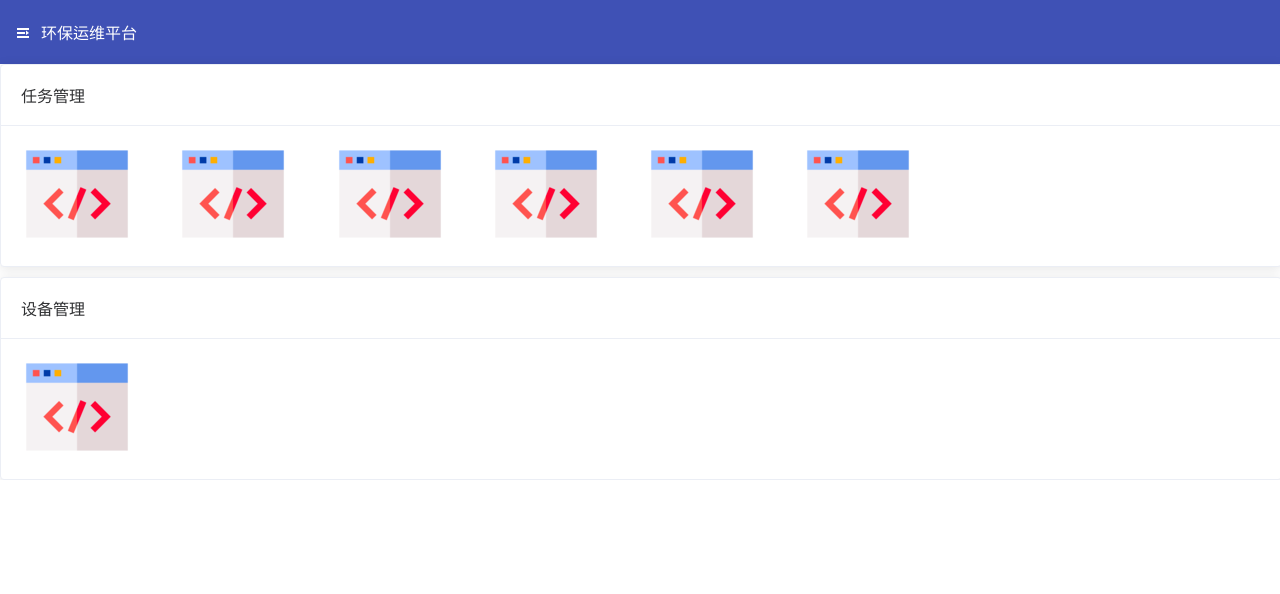
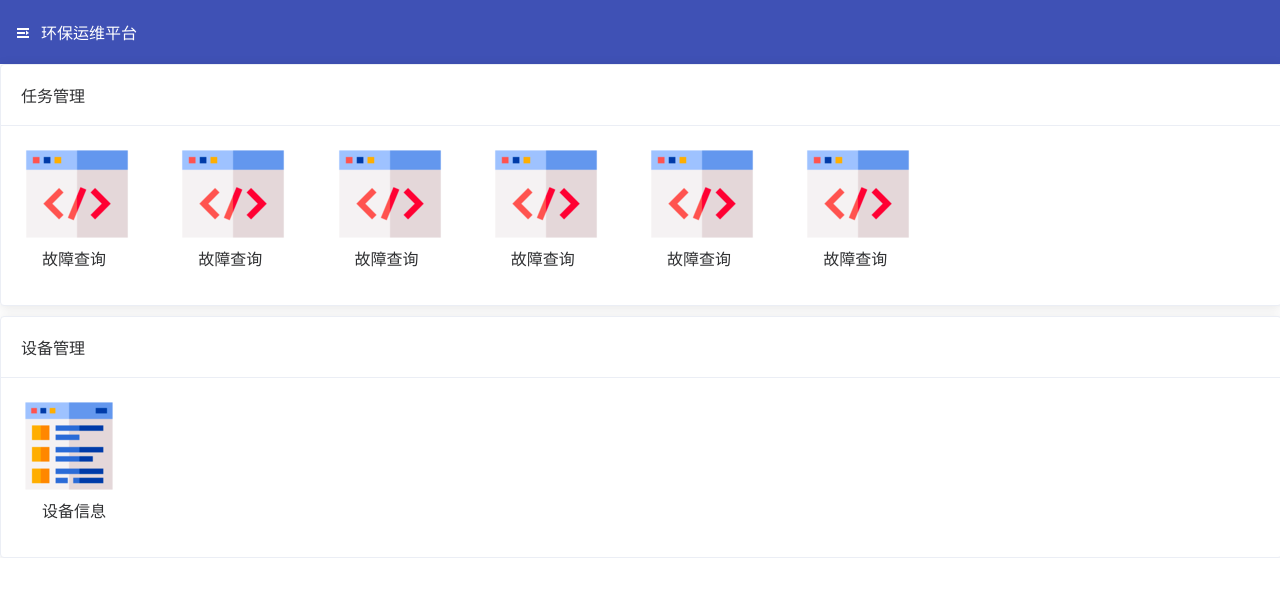
Before and after one commit to wanghongzheng/eoms_vue, a Vue app: page / in a window 1280 px wide. Shown: the top 594 px of the page. Built offline with nearby package versions, Linux system fonts and the light colour scheme.

Commit message:
功能列表

```diff
--- a/src/components/Index.vue
+++ b/src/components/Index.vue
@@ -14,31 +14,37 @@
                         <el-col :xs="8" :sm="6" :md="4" :lg="3" :xl="1">
                             <div class="grid-content bg-purple">
                                 <el-image :src=faultImage></el-image>
+                                <label>故障查询</label>
                             </div>
                         </el-col>
                         <el-col :xs="8" :sm="6" :md="4" :lg="3" :xl="1">
                             <div class="grid-content bg-purple">
                                 <el-image :src=faultImage></el-image>
+                                <label>故障查询</label>
                             </div>
                         </el-col>
                         <el-col :xs="8" :sm="6" :md="4" :lg="3" :xl="1">
                             <div class="grid-content bg-purple">
                                 <el-image :src=faultImage></el-image>
+                                <label>故障查询</label>
                             </div>
                         </el-col>
                         <el-col :xs="8" :sm="6" :md="4" :lg="3" :xl="1">
                             <div class="grid-content bg-purple">
                                 <el-image :src=faultImage></el-image>
+                                <label>故障查询</label>
                             </div>
                         </el-col>
                         <el-col :xs="8" :sm="6" :md="4" :lg="3" :xl="1">
                             <div class="grid-content bg-purple">
                                 <el-image :src=faultImage></el-image>
+                                <label>故障查询</label>
                             </div>
                         </el-col>
                         <el-col :xs="8" :sm="6" :md="4" :lg="3" :xl="1">
                             <div class="grid-content bg-purple">
                                 <el-image :src=faultImage></el-image>
+                                <label>故障查询</label>
                             </div>
                         </el-col>
                     </el-row>
@@ -52,7 +58,8 @@
                     <el-row :gutter="10">
                         <el-col :xs="8" :sm="6" :md="4" :lg="3" :xl="1">
                             <div class="grid-content bg-purple">
-                                <el-image :src=faultImage></el-image>
+                                <el-image :src="deviceInfoImage"></el-image>
+                                <label>设备信息</label>
                             </div>
                         </el-col>
                     </el-row>
@@ -66,7 +73,8 @@ export default {
   name: 'index',
     data(){
       return{
-          faultImage: require('../assets/fault.png')
+          faultImage: require('../assets/fault.png'),
+          deviceInfoImage:require('../assets/info.png')
       }
     }
 }
@@ -79,6 +87,12 @@ export default {
     .grid-content {
         border-radius: 4px;
         min-height: 36px;
+        label{
+            display: block;
+            width: 106px;
+            text-align: center;
+            margin-bottom: 15px;;
+        }
     }
 .head{
     background:#3f51b5;
```
Also changed, not shown: src/assets/info.png (added).
